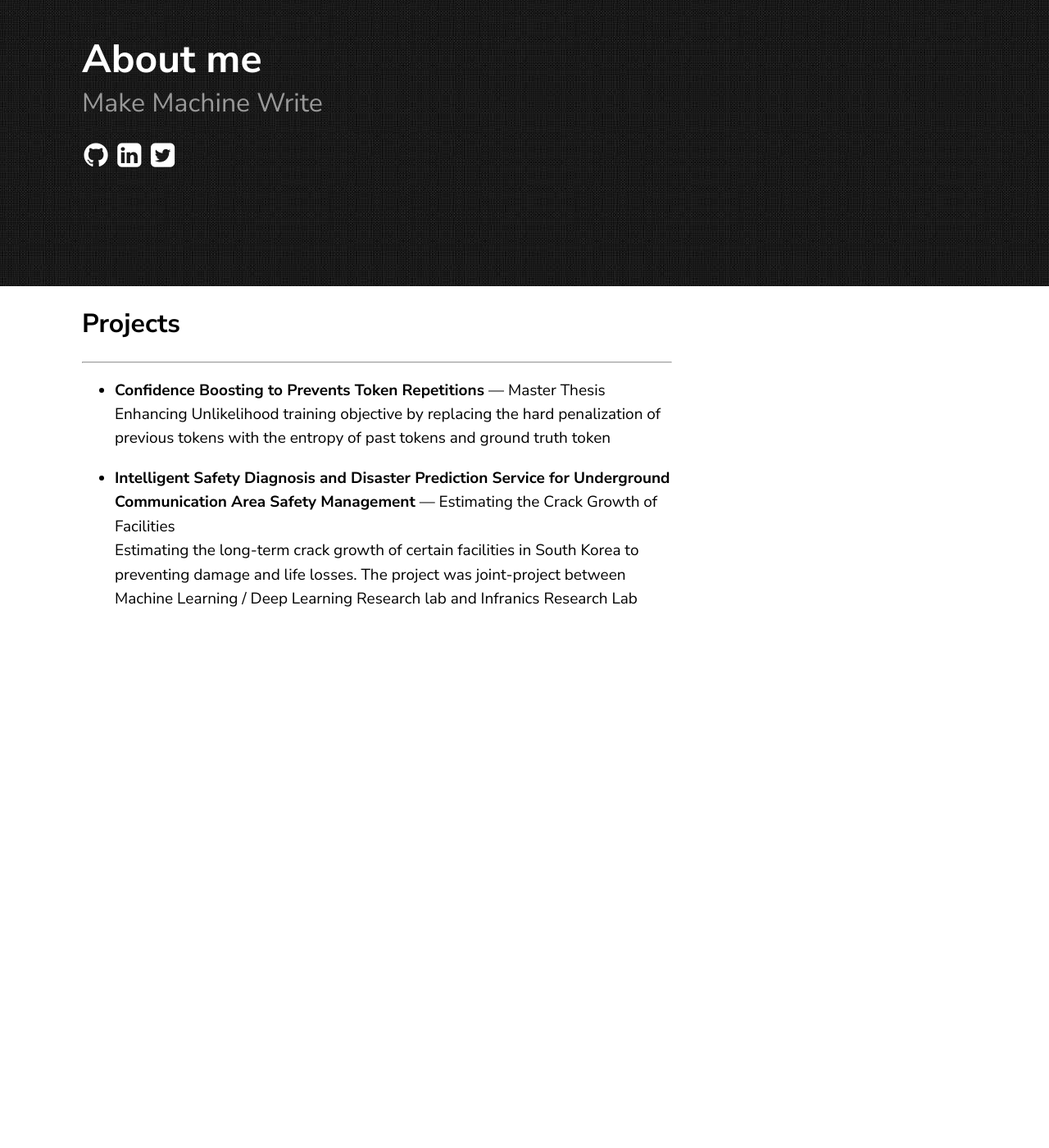
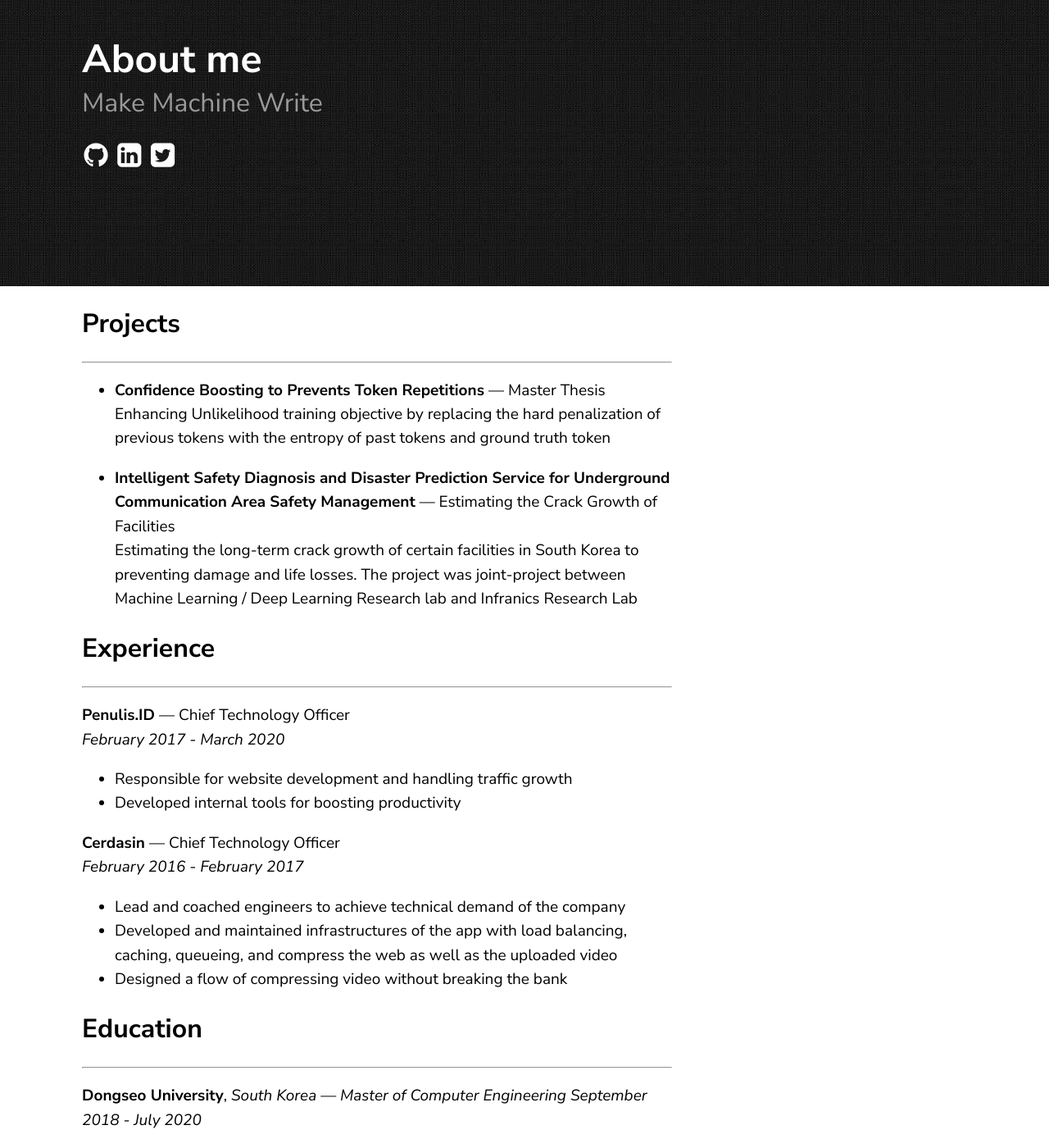
Before and after one commit to ivokun/dev-pages, a Jekyll site: the page built from about.md, in a window 1280 px wide and 1400 px high, scrolled down 76 px. Shown: the whole window at 82% size. Built offline with Jekyll 4.4.1, drawn with Linux system fonts in a browser that asks for light colours; before the commit the page ends 900 px from its top, so only the background shows below that.

```diff
--- a/about.md
+++ b/about.md
@@ -14,3 +14,21 @@ for Underground Communication Area Safety
 Management</b> — Estimating the Crack Growth of Facilities \
 Estimating the long-term crack growth of certain facilities in South Korea to preventing damage and life losses. The project was joint-project between Machine Learning / Deep Learning Research lab and Infranics
 Research Lab
+
+## Experience
+___
+<b> Penulis.ID </b> — Chief Technology Officer \
+<em> February 2017 - March 2020 </em>
+* Responsible for website development and handling traffic growth
+* Developed internal tools for boosting productivity
+
+<b> Cerdasin </b> — Chief Technology Officer \
+<em> February 2016 - February 2017 </em>
+* Lead and coached engineers to achieve technical demand of the company
+* Developed and maintained infrastructures of the app with load balancing, caching, queueing, and compress the web as well as the uploaded video
+* Designed a flow of compressing video without breaking the bank
+
+## Education
+___
+<b> Dongseo University</b>, <em> South Korea </em> — <em> Master of Computer Engineering </em>
+<em> September 2018 - July 2020 </em>
```
Also changed, not shown: 1 other file.
